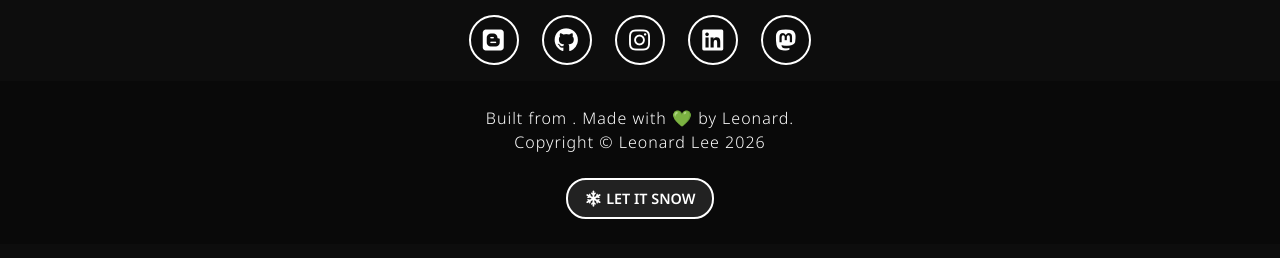
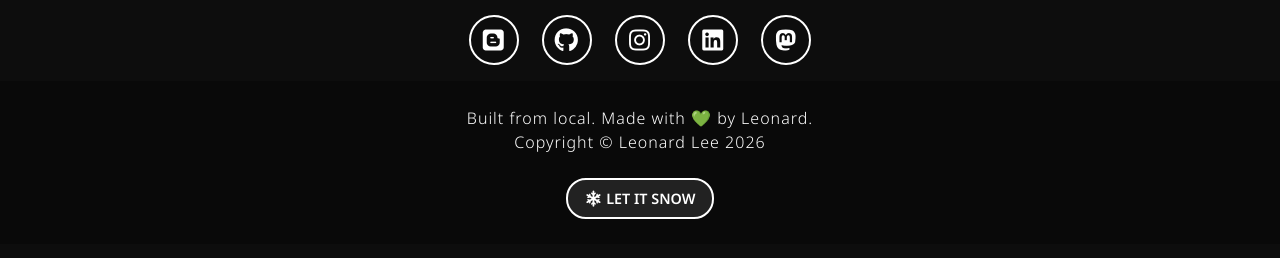
Before and after one commit to sheeeng/leonardlee-net, a Jekyll site: the page built from _posts/2025-07-14-randall-slavin.md, in a window 1280 px wide and 900 px high, scrolled down 3036 px. Shown: the part 636-894 px from the top of the window. Built offline with Jekyll 4.4.1, drawn with Linux system fonts in a browser that asks for light colours; nearby versions of some CDN libraries.

Commit message:
feat(footer): link build sha to commit
Link the build commit SHA to its commit on GitHub and render it in the
surrounding footer font instead of the monospace `<code>` element, so
it reads cohesively and matches the footer on the other sites. Add an
underline so the white footer link is visibly clickable.

The SHA still comes from `site.github.build_revision`, populated by the
legacy GitHub Pages build, and falls back to "local" for local builds.

Signed-off-by: Leonard Sheng Sheng Lee <305414+sheeeng@users.noreply.github.com>

```diff
--- a/_includes/footer.html
+++ b/_includes/footer.html
@@ -37,7 +37,15 @@
     <div class="container">
       <div class="row">
         <div class="col-lg-12">
-          Built from <code>{{ site.github.build_revision | slice: 0, 8 }}</code>. Made with 💚 by Leonard.<br>
+          {%- assign build_revision = site.github.build_revision | default: "local" -%}
+          {%- assign build_sha = build_revision | slice: 0, 8 -%}
+          Built from
+          {%- if site.github.repository_url and build_revision != "local" %}
+          <a href="{{ site.github.repository_url }}/commit/{{ build_revision }}" style="text-decoration: underline;">{{ build_sha }}</a>.
+          {%- else %}
+          {{ build_sha }}.
+          {%- endif %}
+          Made with 💚 by Leonard.<br>
           Copyright &copy; {{ site.footer.copyright }} 20{{ site.time | date: '%y' }}
         </div>
       </div>
```
